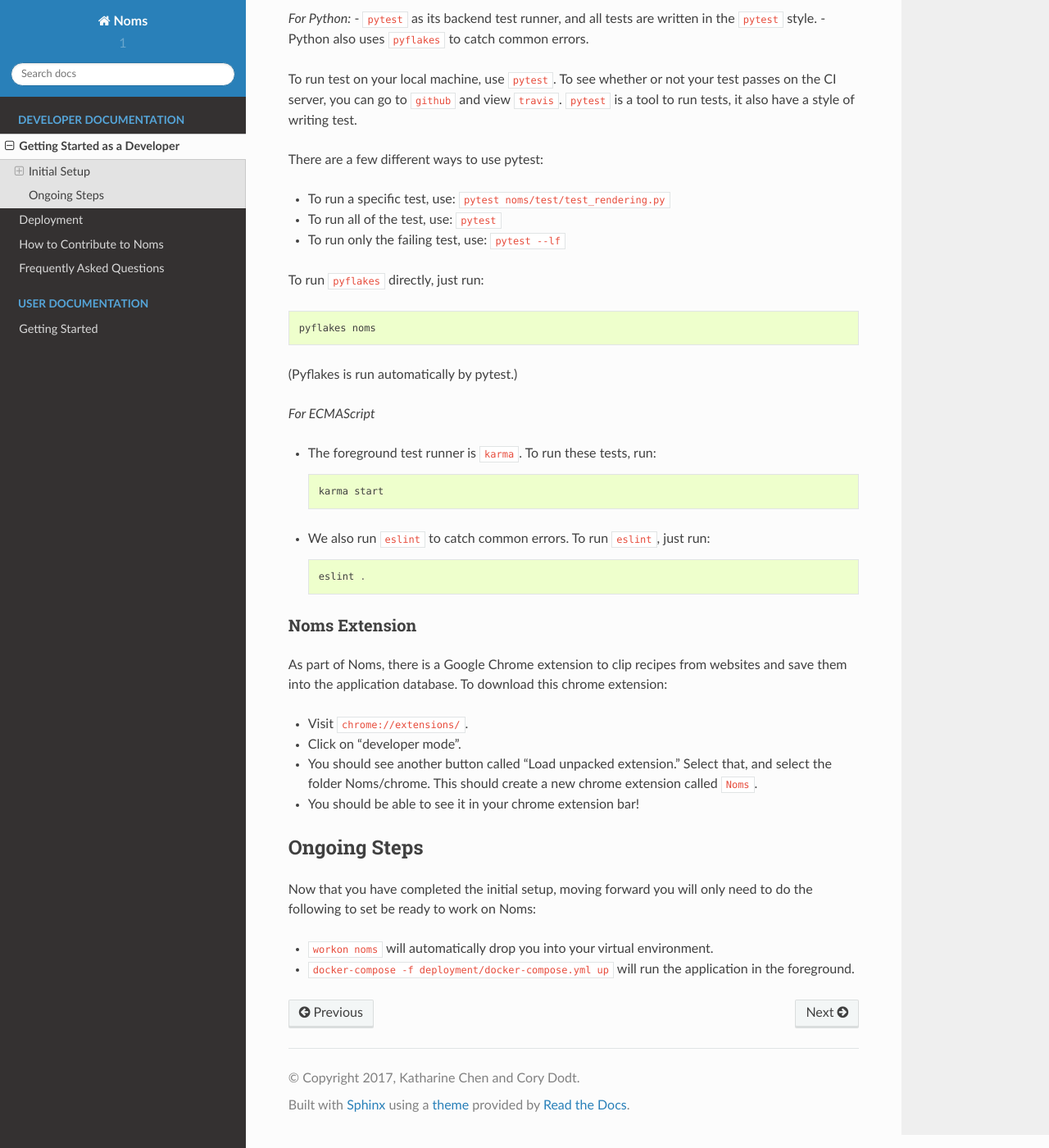
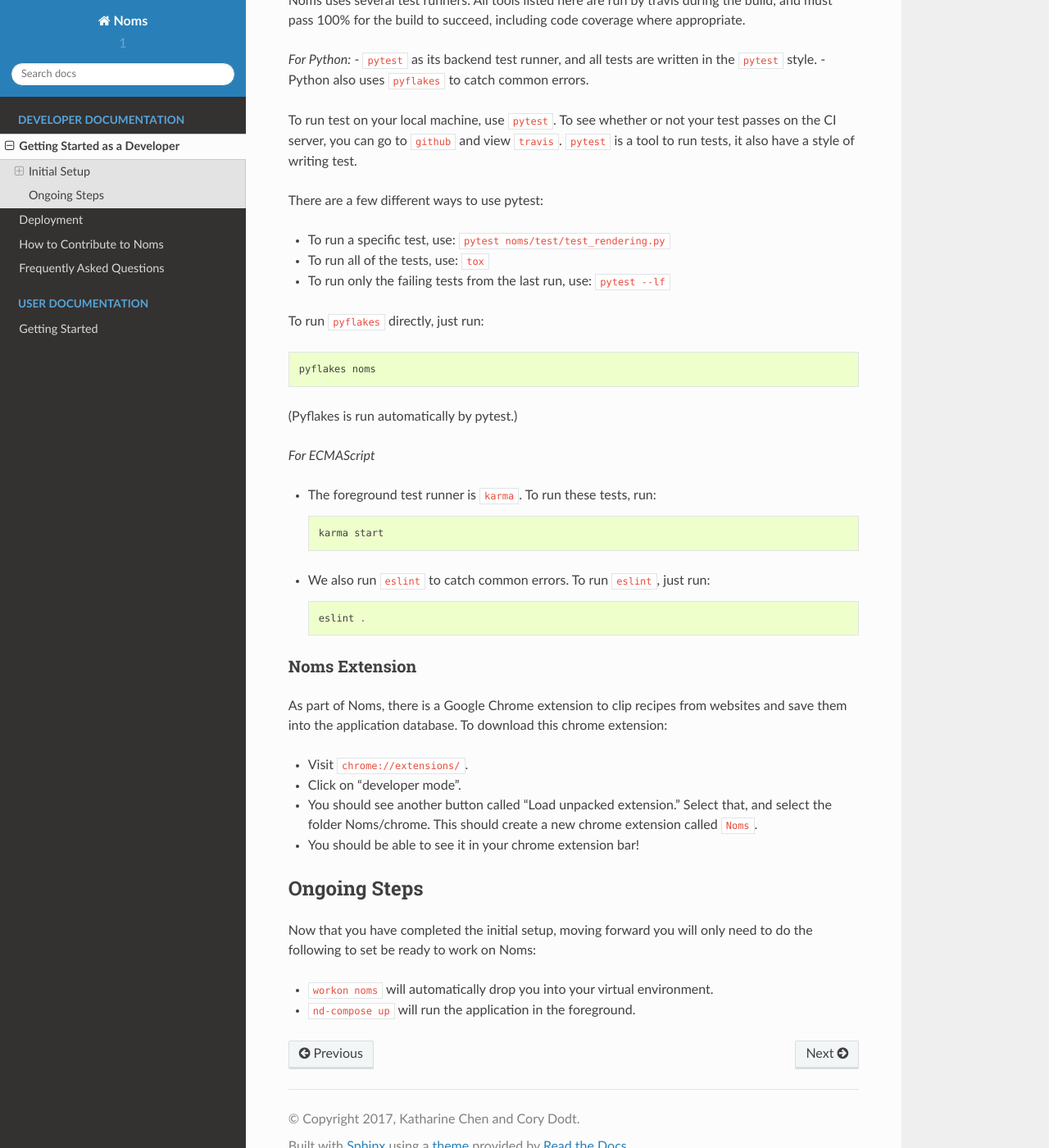
Before and after one commit to katharinechen/Noms, a Sphinx documentation site: the page built from docs/devgettingstarted.rst, in a window 1280 px wide and 1400 px high, scrolled down 3952 px. Shown: the whole window at 82% size. Built offline with Sphinx 7.4.7 and the Read the Docs theme 2.0.0, drawn with Linux system fonts in a browser that asks for light colours; formulas are drawn with MathJax 3; some of the changed text lies outside the part shown.

Commit message:
NOMS-67 update readthedocs

```diff
--- a/docs/devgettingstarted.rst
+++ b/docs/devgettingstarted.rst
@@ -39,8 +39,9 @@
     mkvirtualenv -a Noms noms
     cat <<'EOF' | tee -a ~/.virtualenvs/noms/bin/postactivate
     export PATH=$PATH:~/Noms/bin
-    export PYTHONPATH=$PYTHONPATH:~/Noms
+    . ~/Noms/bin/nd-functions
     EOF
+    add2virtualenv ~/Noms
 
 When you wish to use this virtual environment, run ``workon noms``.
 
@@ -65,7 +66,7 @@
     Default output format [text]:
 
 Get Ngrok Credentials
-~~~~~~~~~~~~~~~~~~~
+~~~~~~~~~~~~~~~~~~~~~
 
 Download ``ngrok`` and save it in your ``env/noms/bin`` directory. Make this file executable.
 
@@ -109,6 +111,7 @@
 
     # create a volume of your local source files
     docker volume create -o type=none -o device=$(pwd) -o o=bind noms-src
+
     # set some environment variables inside the container
     whisk describe > env
     cat <<EOF | tee -a env
@@ -135,14 +138,14 @@
 
 You can run the Noms docker container with the following command::
 
-   docker-compose -f deployment/docker-compose.yml up
+    nd-compose up
 
 Visit ``http://localhost:8080/`` to see the current state of the application.
 
 The command above runs the containers in the foreground, allowing you to see
 log output as it happens. OR, you can run it in the background, with::
 
-    docker-compose -f deployment/docker-compose.yml up -d
+    nd-compose up -d
 
 After which, you can use ``docker logs -f deployment_noms-main_1`` to inspect
 your container's output.
@@ -198,8 +201,8 @@
 There are a few different ways to use pytest:
 
 - To run a specific test, use: ``pytest noms/test/test_rendering.py``
-- To run all of the test, use: ``pytest``
-- To run only the failing test, use: ``pytest --lf``
+- To run all of the tests, use: ``tox``
+- To run only the failing tests from the last run, use: ``pytest --lf``
 
 To run ``pyflakes`` directly, just run::
 
@@ -237,5 +240,4 @@
 need to do the following to set be ready to work on Noms:
 
 - ``workon noms`` will automatically drop you into your virtual environment.
-- ``docker-compose -f deployment/docker-compose.yml up`` will run the
-  application in the foreground.
+- ``nd-compose up`` will run the application in the foreground.
```
Also changed, not shown: other parts of docs/devgettingstarted.rst (+1 -0 lines), 1 other file.
